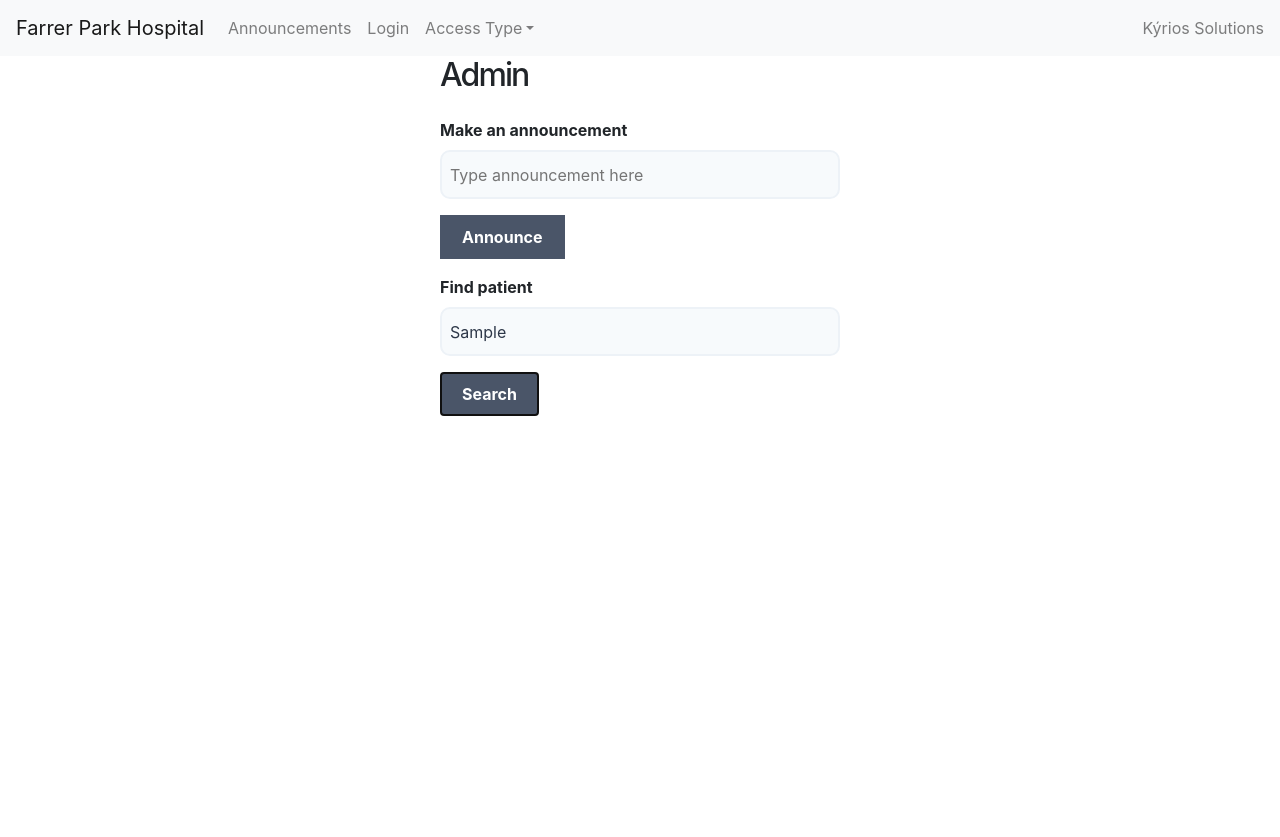
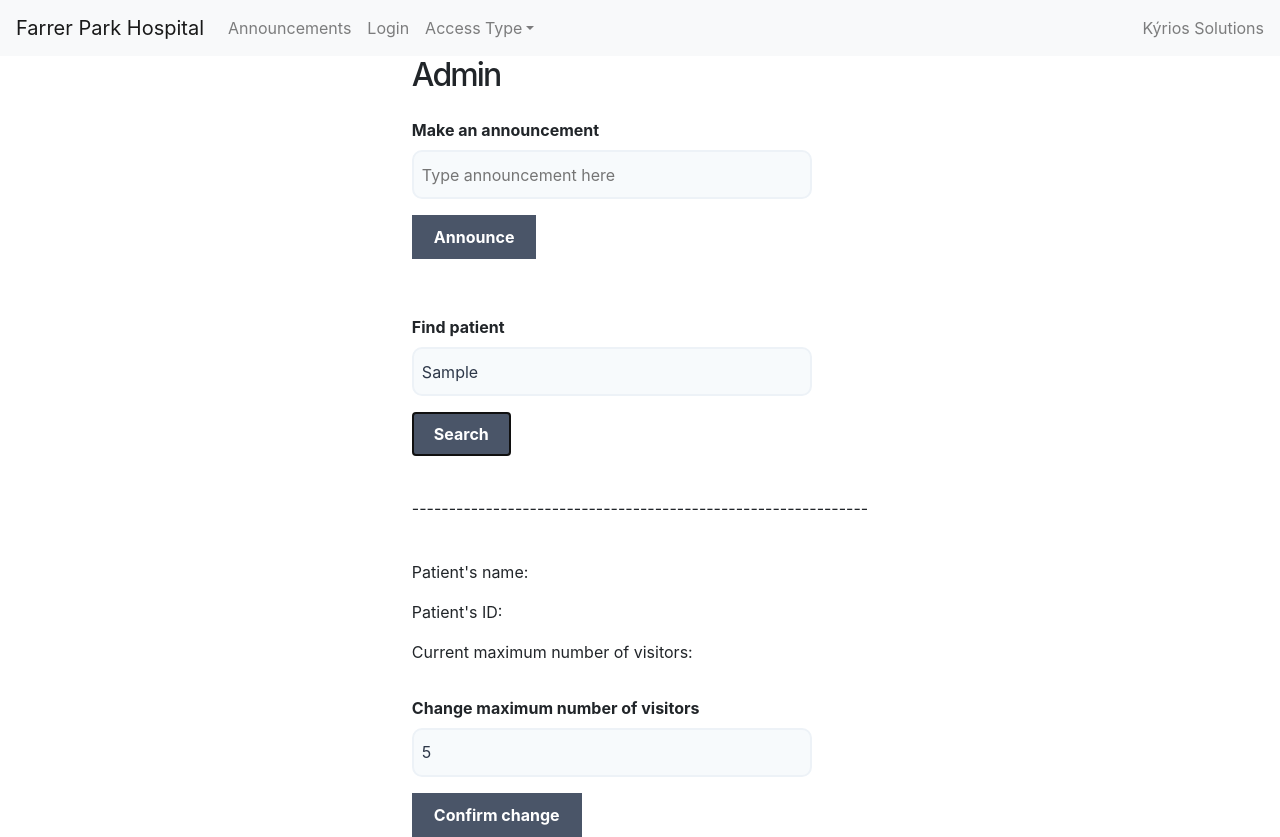
Before and after one commit to teamkyrios/aws, a React (Create React App) app: page /announcements in a window 1280 px wide. Both pictures are taken after typing "Sample" into the empty fields and a click on the button "Search". Before the commit the page ends 800 px from the top, so only its background shows below. Built offline with nearby package versions, Linux system fonts and the light colour scheme.

Commit message:
consolidating (announcement) code and validation schema

```diff
--- a/src/components/AnnouncementPage.js
+++ b/src/components/AnnouncementPage.js
@@ -1,9 +1,10 @@
 import React, { Component } from "react";
 import { connect } from "react-redux";
 import { Formik, Form, useField } from "formik";
-import CreateAnnouncement from "./admin/AnnouncementComponent";
+import AnnouncementsGroup from "./admin/AnnouncementsGroup";
+import * as Yup from "yup";
 
-const TextInput = ({ label, ...props }) => {
+const MyTextInput = ({ label, ...props }) => {
 	const [field, meta] = useField(props);
 	return (
 		<>
@@ -16,71 +17,32 @@ const TextInput = ({ label, ...props }) => {
 	);
 };
 
-class AnnoucementPage extends Component {
-	constructor(props) {
-		super(props);
-
-		this.state = {
-			displayedAnnouncements: [],
-			setkey: 0,
+const MyNumberInput = ({ label, ...props }) => {
+	const [field, meta] = useField(props);
+	return (
+		<>
+			<label htmlFor={props.id || props.name}>{label}</label>
+			<input className="number-input" {...field} {...props} />
+			{meta.touched && meta.error ? (
+				<div className="error">{meta.error}</div>
+			) : null}
+		</>
+	);
 };
 
-		this.closeAnnouncement = this.closeAnnouncement.bind(this);
-	}
-
-	loadAnnouncement(formParameters) {
-		// Make announcement??
-		this.state.displayedAnnouncements.unshift(
-			<CreateAnnouncement
-				announcementText={formParameters}
-				key={this.state.setkey}
-				id={this.state.setkey}
-				closeAnnouncement={this.closeAnnouncement}
-			/>
-		);
-		this.setState({ setkey: this.state.setkey + 1 });
-	}
-
-	closeAnnouncement(id) {
-		this.state.displayedAnnouncements.splice(
-			this.state.displayedAnnouncements.findIndex(
-				(x) => x.props.id === id
-			),
-			1
-		);
-		this.setState({
-			displayedAnnouncements: this.state.displayedAnnouncements,
-		});
-	}
-
-	fetchPatient(id) {
-		// Call backend
-		// Display patient name, id, visitors allowed
-		// edit visitors allowed and send info back
-	}
-
-	render() {
+const AnnouncementForm = ({ loadAnnouncement }) => {
 	return (
-			<div>
-				<div>{this.state.displayedAnnouncements}</div>
-				<div
-					style={{
-						display: "flex",
-						flexDirection: "column",
-						alignItems: "center",
-					}}
-				>
-					<div>
-						<h2>Admin</h2>
-						<>
 		<Formik
 			initialValues={{
 				announcement: "",
 			}}
+			validationSchema={Yup.object({
+				announcement: Yup.string()
+					.min(1, "Must be at least 1 character long")
+					.required("Required"),
+			})}
 			onSubmit={(values, { resetForm }) => {
-									this.loadAnnouncement(
-										values["announcement"]
-									);
+				loadAnnouncement(values["announcement"]);
 				resetForm({ values: "" });
 			}}
 		>
@@ -91,7 +53,7 @@ class AnnoucementPage extends Component {
 					display: "flex",
 				}}
 			>
-									<TextInput
+				<MyTextInput
 					label="Make an announcement"
 					name="announcement"
 					type="text"
@@ -100,14 +62,22 @@ class AnnoucementPage extends Component {
 				<button type="submit">Announce</button>
 			</Form>
 		</Formik>
-						</>
-						<>
+	);
+};
+
+const PatientForm = ({ fetchPatient }) => {
+	return (
 		<Formik
 			initialValues={{
 				patient: "",
 			}}
+			validationSchema={Yup.object({
+				patient: Yup.string()
+					.min(1, "Must be at least 1 character long")
+					.required("Required"),
+			})}
 			onSubmit={(values) => {
-									this.fetchPatient(values["patient"]);
+				fetchPatient(values["patient"]);
 			}}
 		>
 			<Form
@@ -117,7 +87,7 @@ class AnnoucementPage extends Component {
 					display: "flex",
 				}}
 			>
-									<TextInput
+				<MyTextInput
 					label="Find patient"
 					name="patient"
 					type="text"
@@ -126,7 +96,132 @@ class AnnoucementPage extends Component {
 				<button type="submit">Search</button>
 			</Form>
 		</Formik>
+	);
+};
+
+const PatientComponent = ({
+	editingPatient,
+	name,
+	ID,
+	maxVisitorNum,
+	change,
+}) => {
+	if (editingPatient === false) {
+		return <div></div>;
+	} else {
+		return (
+			<>
+				<p style={{ margin: "5vh 0vh" }}>
+					--------------------------------------------------------------
+				</p>
+				<p>Patient's name: {name}</p>
+				<p>Patient's ID: {ID}</p>
+				<p>Current maximum number of visitors: {maxVisitorNum}</p>
+				<Formik
+					initialValues={{
+						visitors: 5,
+					}}
+					validationSchema={Yup.object({
+						visitors: Yup.number()
+							.min(0, "Must be at least 0")
+							.max(
+								5,
+								"Must be at most 5 due to current restrictions"
+							)
+							.required("Required"),
+					})}
+					onSubmit={(values) => {
+						change(values["visitors"]);
+						console.log(values);
+					}}
+				>
+					<Form
+						style={{
+							alignItems: "flex-start",
+							flexDirection: "column",
+							display: "flex",
+						}}
+					>
+						<MyNumberInput
+							label="Change maximum number of visitors"
+							name="visitors"
+							type="number"
+							placeholder="Enter a number from 0 to 5"
+						/>
+						<button type="submit">Confirm change</button>
+					</Form>
+				</Formik>
 			</>
+		);
+	}
+};
+
+class AnnoucementPage extends Component {
+	constructor(props) {
+		super(props);
+
+		this.state = {
+			patientName: null,
+			patientId: null,
+			maxVisitorNum: null,
+			editingPatient: false,
+		};
+
+		this.changeVisitorNumber = this.changeVisitorNumber.bind(this);
+		this.fetchPatient = this.fetchPatient.bind(this);
+		this.loadAnnouncement = this.loadAnnouncement.bind(this);
+	}
+
+	fetchPatient(id) {
+		console.log("fetching patient");
+		// Call backend
+		// Display patient name, id, visitors allowed
+		// edit visitors allowed and send info back
+		this.setState({
+			patientName: null,
+			patientId: null,
+			maxVisitorNum: null,
+			editingPatient: true,
+		});
+	}
+
+	loadAnnouncement(values) {
+		console.log("loading announcement");
+		// put in backend
+	}
+
+	changeVisitorNumber(number) {
+		this.setState({
+			maxVisitorNum: number,
+		});
+		console.log(this.state.maxVisitorNum);
+	}
+
+	render() {
+		return (
+			<div>
+				<AnnouncementsGroup />
+				<div
+					style={{
+						display: "flex",
+						flexDirection: "column",
+						alignItems: "center",
+					}}
+				>
+					<div>
+						<h2>Admin</h2>
+						<AnnouncementForm
+							loadAnnouncement={this.loadAnnouncement}
+						/>
+						<p style={{ margin: "5vh" }}></p>
+						<PatientForm fetchPatient={this.fetchPatient} />
+						<PatientComponent
+							editingPatient={this.state.editingPatient}
+							name={this.state.patientName}
+							ID={this.state.patientId}
+							maxVisitorNum={this.maxVisitorNum}
+							change={this.changeVisitorNumber}
+						/>
 					</div>
 				</div>
 			</div>
--- a/src/components/admin/AnnouncementComponent.js
+++ /dev/null
@@ -1,51 +0,0 @@
-import React, { Component } from "react";
-
-class CreateAnnouncement extends Component {
-  render() {
-    if (
-      this.props.announcementText !== null &&
-      this.props.announcementText !== ""
-    ) {
-      return (
-        <div
-          style={{
-            zIndex: 1,
-            display: "flex",
-            justifyContent: "space-between",
-            background: "#fbf7ff",
-            padding: "1.2rem 1rem 1.1rem 1.4rem",
-            margin: "1rem 3rem",
-            borderRadius: "10px",
-            border: "2px solid #bc97db",
-          }}
-        >
-          <div
-            style={{
-              marginRight: ".5rem",
-              color: "#4a018a",
-            }}
-          >
-            {this.props.announcementText}
-          </div>
-          <button
-            style={{
-              padding: 0,
-              backgroundColor: "initial",
-              border: 0,
-              color: "grey",
-            }}
-            type="button"
-            aria-label="Close"
-            onClick={() => this.props.closeAnnouncement(this.props.id)}
-          >
-            X
-          </button>
-        </div>
-      );
-    } else {
-      return <div></div>;
-    }
-  }
-}
-
-export default CreateAnnouncement;
--- /dev/null
+++ b/src/components/admin/AnnouncementsGroup.js
@@ -0,0 +1,89 @@
+import React, { Component } from "react";
+
+const AnnouncementComponent = (props) => {
+	if (props.announcementText !== null && props.announcementText !== "") {
+		return (
+			<div
+				style={{
+					zIndex: 1,
+					display: "flex",
+					justifyContent: "space-between",
+					background: "#fbf7ff",
+					padding: "1.2rem 1rem 1.1rem 1.4rem",
+					margin: "1rem 3rem",
+					borderRadius: "10px",
+					border: "2px solid #bc97db",
+				}}
+			>
+				<div
+					style={{
+						marginRight: ".5rem",
+						color: "#4a018a",
+					}}
+				>
+					{props.announcementText}
+				</div>
+				<button
+					style={{
+						padding: 0,
+						backgroundColor: "initial",
+						border: 0,
+						color: "grey",
+					}}
+					type="button"
+					aria-label="Close"
+					onClick={() => props.closeAnnouncement(props.id)}
+				>
+					X
+				</button>
+			</div>
+		);
+	} else {
+		return <div></div>;
+	}
+};
+
+class AnnouncementsGroup extends Component {
+	constructor(props) {
+		super(props);
+
+		this.state = {
+			displayedAnnouncements: [],
+			setkey: 0,
+		};
+
+		this.closeAnnouncement = this.closeAnnouncement.bind(this);
+	}
+
+	// make it auto trigger?
+	fetchAnnouncement(formParameters) {
+		// Get from backend
+		this.state.displayedAnnouncements.unshift(
+			<AnnouncementComponent
+				announcementText={formParameters}
+				key={this.state.setkey}
+				id={this.state.setkey}
+				closeAnnouncement={this.closeAnnouncement}
+			/>
+		);
+		this.setState({ setkey: this.state.setkey + 1 });
+	}
+
+	closeAnnouncement(id) {
+		this.state.displayedAnnouncements.splice(
+			this.state.displayedAnnouncements.findIndex(
+				(x) => x.props.id === id
+			),
+			1
+		);
+		this.setState({
+			displayedAnnouncements: this.state.displayedAnnouncements,
+		});
+	}
+
+	render() {
+		return <div>{this.state.displayedAnnouncements}</div>;
+	}
+}
+
+export default AnnouncementsGroup;
```
Lines whose indentation alone changed are shown as unchanged.
